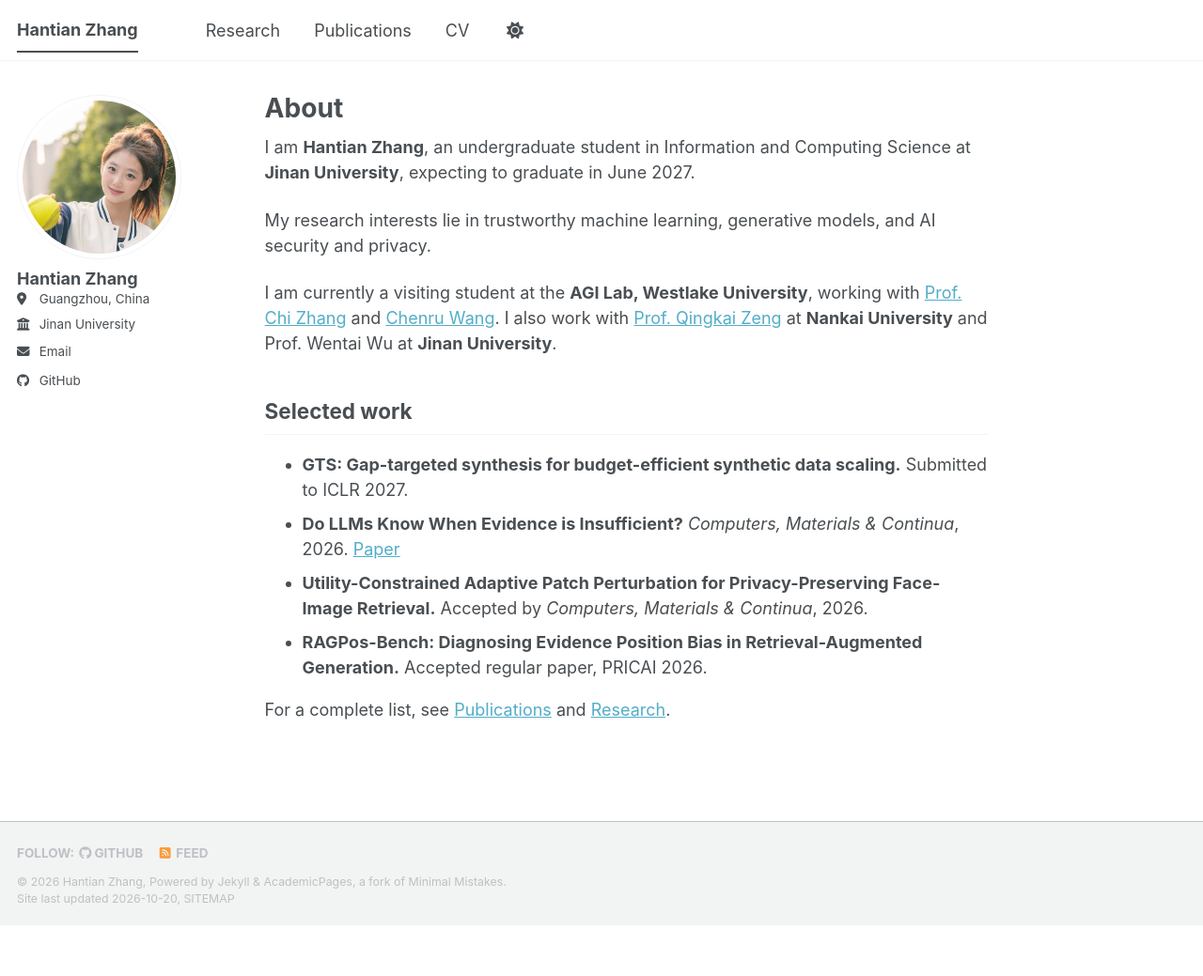
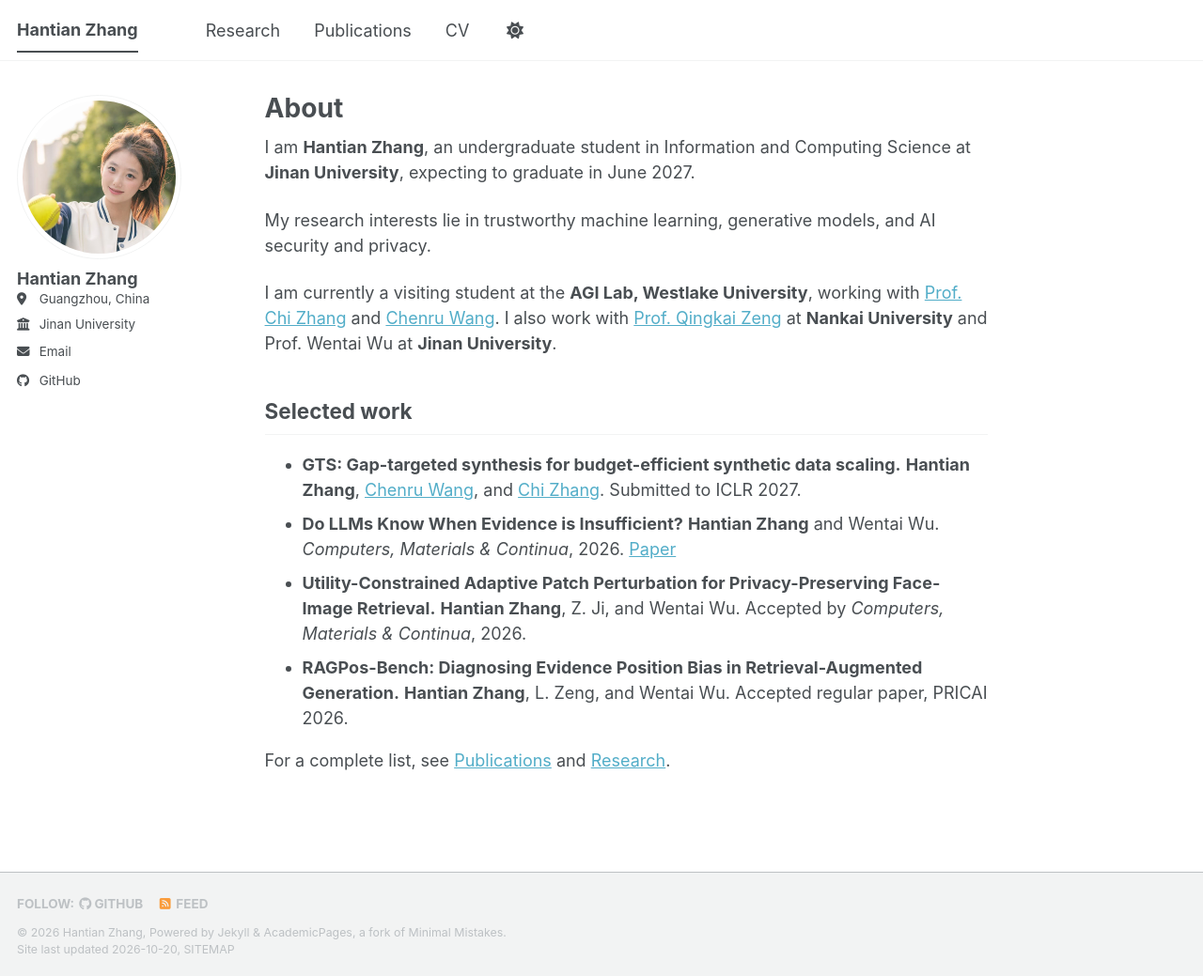
Before and after one commit to zht2005/zht2005.github.io, a Jekyll site: the page built from _pages/about.md, in a window 1280 px wide and 1039 px high. Shown: the whole window at 94% size. Built offline with Jekyll 4.4.1, drawn with Linux system fonts in a browser that asks for light colours; a style sheet for code colours, icons or effects is not loaded.

Commit message:
Show coauthors in selected work

```diff
--- a/_pages/about.md
+++ b/_pages/about.md
@@ -13,9 +13,9 @@ I am currently a visiting student at the **AGI Lab, Westlake University**, worki
 
 ## Selected work
 
-- **GTS: Gap-targeted synthesis for budget-efficient synthetic data scaling.** Submitted to ICLR 2027.
-- **Do LLMs Know When Evidence is Insufficient?** *Computers, Materials & Continua*, 2026. [Paper](https://doi.org/10.32604/cmc.2026.086343)
-- **Utility-Constrained Adaptive Patch Perturbation for Privacy-Preserving Face-Image Retrieval.** Accepted by *Computers, Materials & Continua*, 2026.
-- **RAGPos-Bench: Diagnosing Evidence Position Bias in Retrieval-Augmented Generation.** Accepted regular paper, PRICAI 2026.
+- **GTS: Gap-targeted synthesis for budget-efficient synthetic data scaling.** **Hantian Zhang**, [Chenru Wang](https://winterccc.github.io/), and [Chi Zhang](https://icoz69.github.io/). Submitted to ICLR 2027.
+- **Do LLMs Know When Evidence is Insufficient?** **Hantian Zhang** and Wentai Wu. *Computers, Materials & Continua*, 2026. [Paper](https://doi.org/10.32604/cmc.2026.086343)
+- **Utility-Constrained Adaptive Patch Perturbation for Privacy-Preserving Face-Image Retrieval.** **Hantian Zhang**, Z. Ji, and Wentai Wu. Accepted by *Computers, Materials & Continua*, 2026.
+- **RAGPos-Bench: Diagnosing Evidence Position Bias in Retrieval-Augmented Generation.** **Hantian Zhang**, L. Zeng, and Wentai Wu. Accepted regular paper, PRICAI 2026.
 
 For a complete list, see [Publications](/publications/) and [Research](/research/).
```
